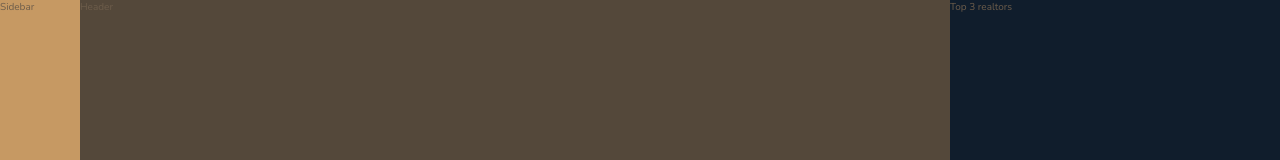
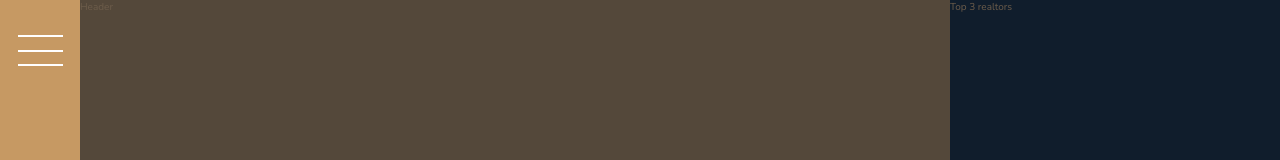
Before and after one commit to CalenArrna/Nexter-CSS-Tutorial-project, a website: page index.html in a window 1280 px wide. Shown: the top 160 px of the page. Drawn offline with nearby package versions, Linux system fonts and the light colour scheme.

Commit message:
feat(css): sidebar implemented

```diff
--- a/index.html
+++ b/index.html
@@ -13,7 +13,7 @@
     </head>
     <body class="container">
         <div class="sidebar">
-            Sidebar
+            <button class="nav-btn"></button>
         </div>
         <header class="header">
             Header
--- a/sass/_sidebar.scss
+++ b/sass/_sidebar.scss
@@ -2,4 +2,35 @@
   background-color: $color-primary;
   grid-column: sidebar-start / sidebar-end;
   grid-row: 1 / -1;
+  padding: 1rem;
+
+  display: flex;
+  justify-content: center;
 }
+
+.nav-btn {
+  border: none;
+  border-radius: 0;
+  margin-top: 4rem;
+
+  background-color: #fff;
+  height: 2px;
+  width: 4.5rem;
+
+  &::after,
+  &::before {
+    content: "";
+    background-color: #fff;
+    height: 2px;
+    width: 4.5rem;
+    display: block;
+  }
+
+  &::before {
+    transform: translateY(-1.5rem);
+  }
+
+  &::after {
+    transform: translateY(1.2rem);
+  }
+}
```
Also changed, not shown: css/style.css.
